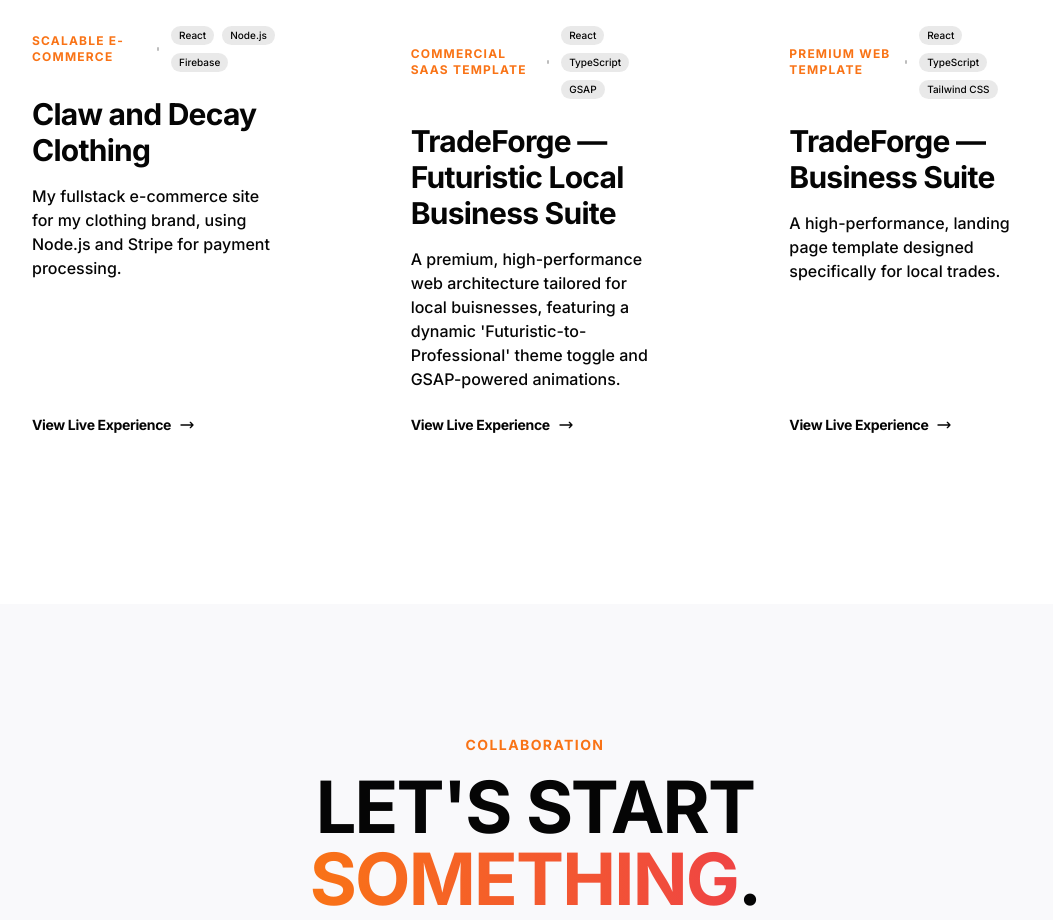
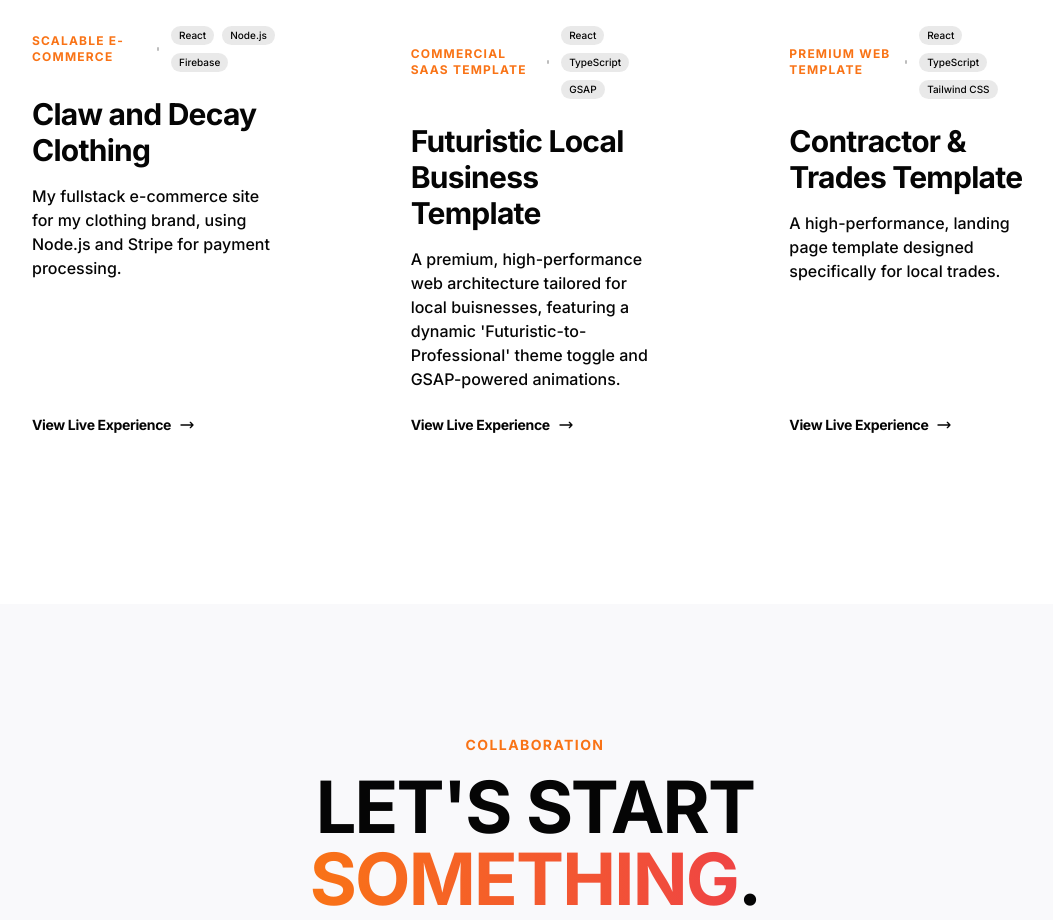
Before and after one commit to ZachAH/Portfolio_2025, a React (Vite) app: page / in a window 1280 px wide. Shown: the part 2320-3240 px from the top of the page, without its empty margins (105-1158 px from the left). Built offline with nearby package versions, Linux system fonts and the light colour scheme.

Commit message:
more updates

```diff
--- a/src/components/Projects.jsx
+++ b/src/components/Projects.jsx
@@ -45,7 +45,7 @@ const projectsData = [
   },
   {
     id: 2,
-    title: "TradeForge — Futuristic Local Business Suite",
+    title: "Futuristic Local Business Template",
     category: "Commercial SaaS Template",
     description: "A premium, high-performance web architecture tailored for local buisnesses, featuring a dynamic 'Futuristic-to-Professional' theme toggle and GSAP-powered animations.",
     csDescription: "Developed a custom-engineered 'Theme Engine' with GSAP-powered animations and dynamic CSS variable injection, enabling a seamless 'Futuristic-to-Professional' aesthetic toggle for end-users.",
@@ -55,7 +55,7 @@ const projectsData = [
   },
   {
     id: 6,
-    title: "TradeForge — Business Suite",
+    title: "Contractor & Trades Template",
     category: "Premium Web Template",
     description: "A high-performance, landing page template designed specifically for local trades.",
     csDescription: "Engineered a high-performance conversion engine for local service providers, featuring a mobile-first architecture and schema markup integration that boosts local SEO visibility. Every component is modularized for 100% brand scalability, ensuring zero layout shift during theme transitions.",
```
